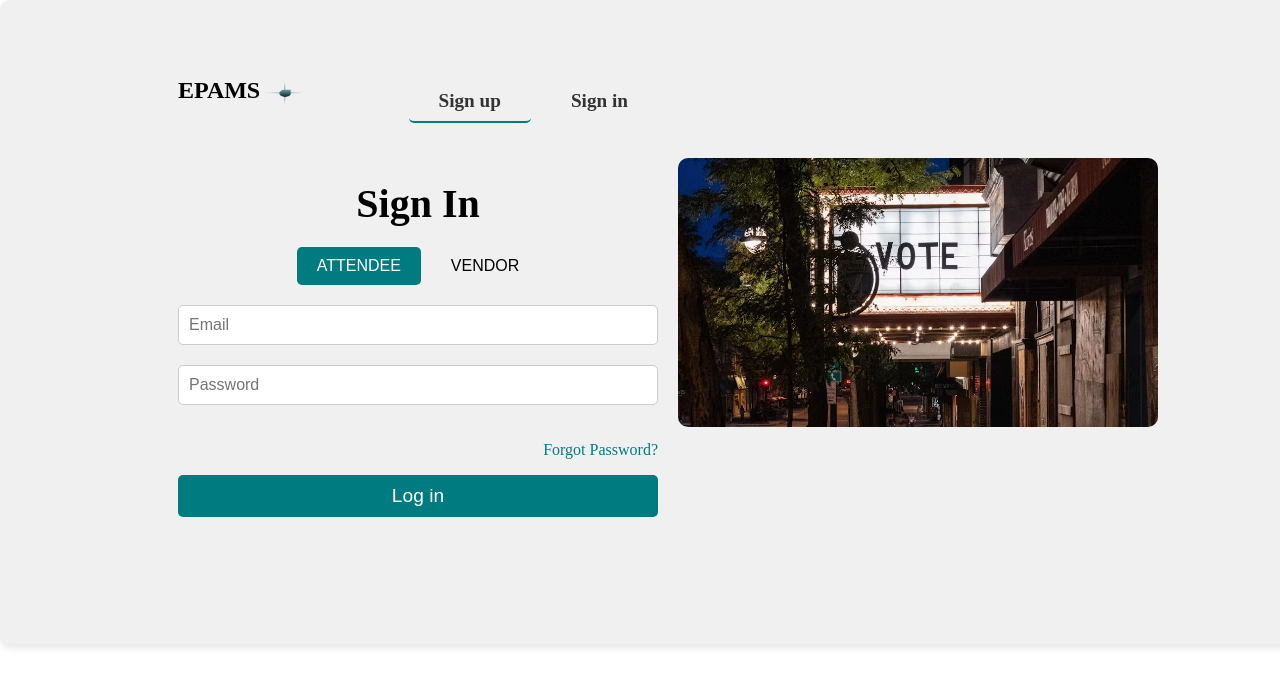
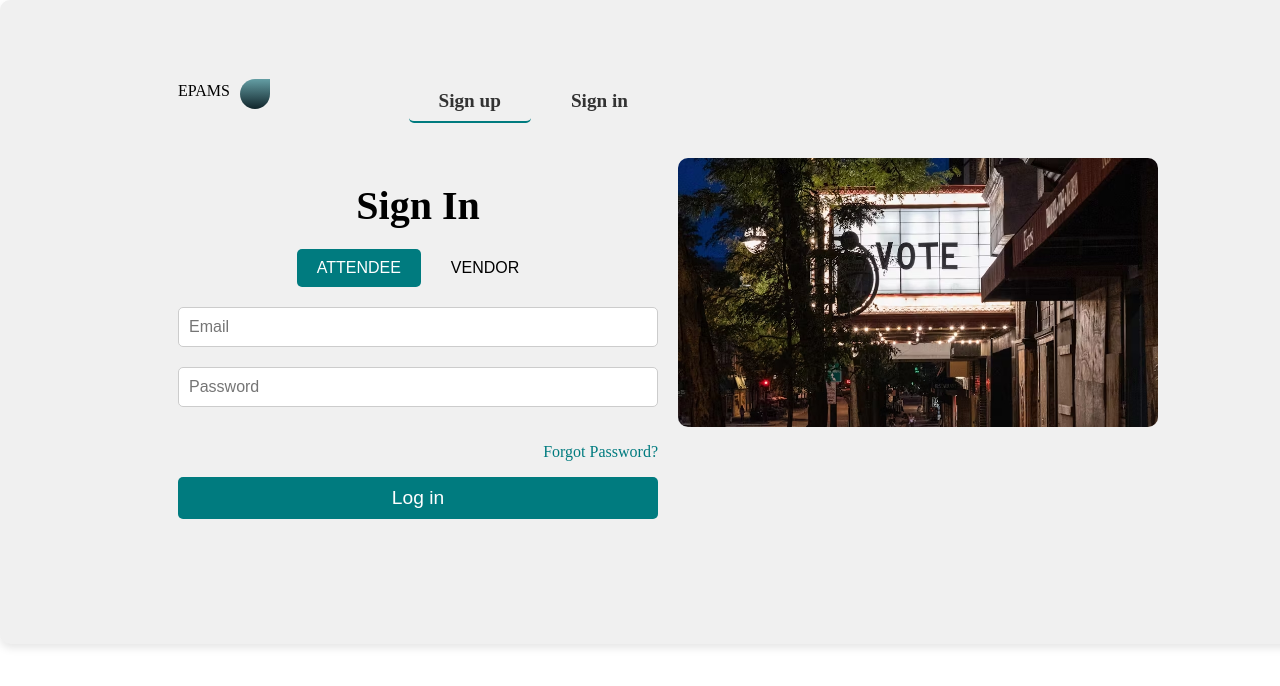
Before and after one commit to restart321/epam-systemv1, a React (Create React App) app in the folder Frontend/: page /SignIn in a window 1280 px wide. Shown: the top 686 px of the page. Built offline with nearby package versions, Linux system fonts and the light colour scheme.

Commit message:
logo changes

```diff
--- a/Frontend/src/pages/SignIn.js
+++ b/Frontend/src/pages/SignIn.js
@@ -61,7 +61,7 @@ const SignIn = () => {
           <div className="logo">
             EPAMS
             <Link to="/">
-              <img src="logo.png" alt="EPAMS Logo" />
+              <img src="logo.svg" alt="EPAMS Logo" />
             </Link>
           </div>
           <div className="nav">
--- a/Frontend/src/pages/SignUp.js
+++ b/Frontend/src/pages/SignUp.js
@@ -78,7 +78,7 @@ const SignUp = () => {
         <div className="logo">
           EPAMS
           <Link to="/">
-            <img src="logo.png" alt="EPAMS Logo" />
+            <img src="logo.svg" alt="EPAMS Logo" />
           </Link>
         </div>
 
--- a/Frontend/src/pages/main.js
+++ b/Frontend/src/pages/main.js
@@ -51,9 +51,9 @@ const Main = () => {
     return (
         <div className="main-container">
             <header className="main-header">
-                <div className="logo">
+                <div className="logoo">
                     <span>EPAMS</span>
-                    <img src="logo.svg" alt="EPAMS Logo" />
+                    <img src="logo.png" alt="EPAMS Logo" />
                 </div>
                 <nav>
                     <ul className="nav-links">
@@ -179,7 +179,7 @@ const Main = () => {
                             <p>• SIMPLIFY</p>
                         </div>
                         <div className="footer-section">
-                            <a href="#"><h3>Home</h3></a>
+                            <a  href="#"><h3>Home</h3></a>
                             <p>Services</p>
                             <p>About Us</p>
                         </div>
--- a/Frontend/src/style/Signin.css
+++ b/Frontend/src/style/Signin.css
@@ -34,8 +34,8 @@ html, body {
 }
 
 .logo {
-  font-size: 1.5rem;
-  font-weight: bold;
+    width: 50px;
+    height: 50px;
 }
 
 .nav a {
--- a/Frontend/src/style/main.css
+++ b/Frontend/src/style/main.css
@@ -161,7 +161,6 @@ nav ul li a {
   text-align: center;
   background-color: #cfffff;
   border-radius: 50px;
-  /* padding: 10px 10px; */
  font-size: 1.5em;
  padding: 5px;
   text-transform: capitalize;
@@ -251,11 +250,7 @@ nav ul li a {
   text-align: left;
   font-size: 18px;
 }
-/* .wave-image {
-  width: 100%;
-  height: auto;
-  filter: hue-rotate(160deg) brightness(1.2)
-} */
+
 .footer {
   width: 100%;
   background-color: #ffffff;
@@ -279,7 +274,9 @@ nav ul li a {
 .footer-section h3 {
   margin-bottom: 10px;
 }
-
+.footer-section a{
+  color: #007b7f;
+}
 .footer-section li{
   margin: 5px 0;
   flex-direction: column;
```
